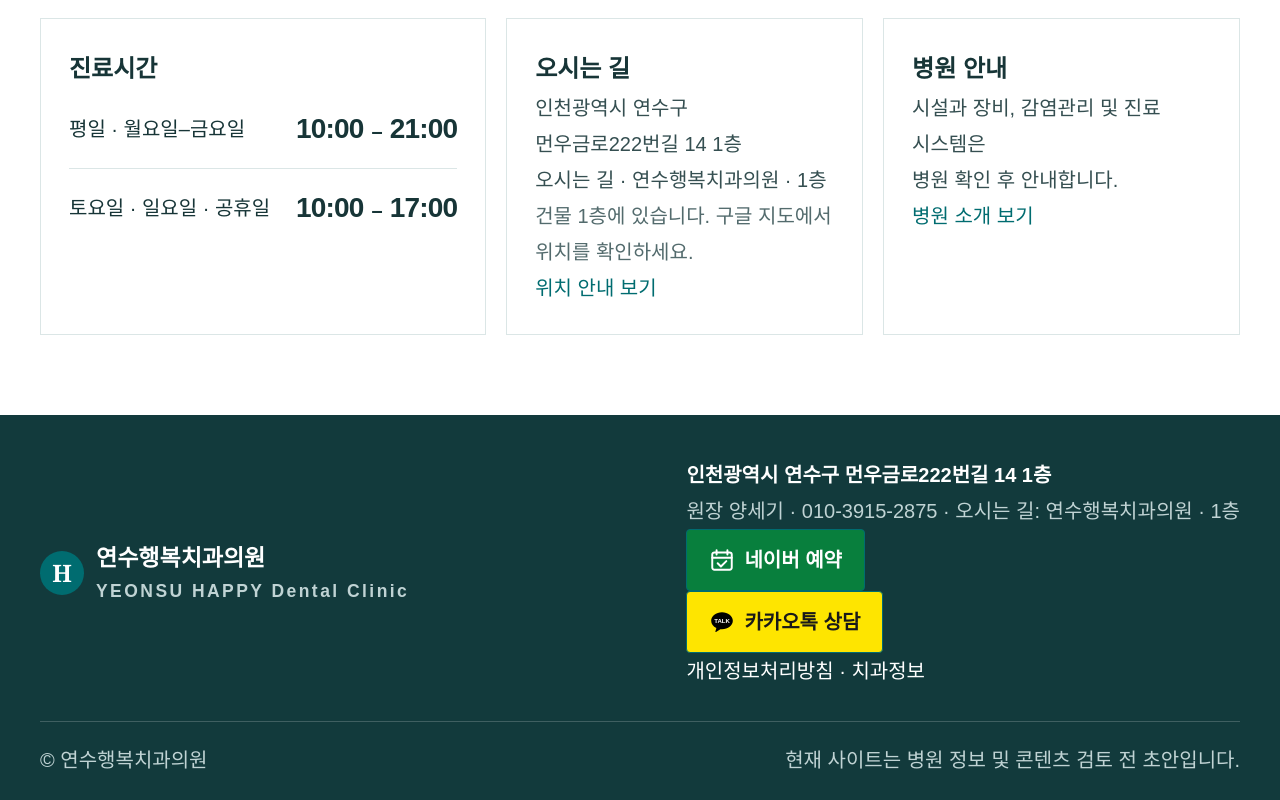
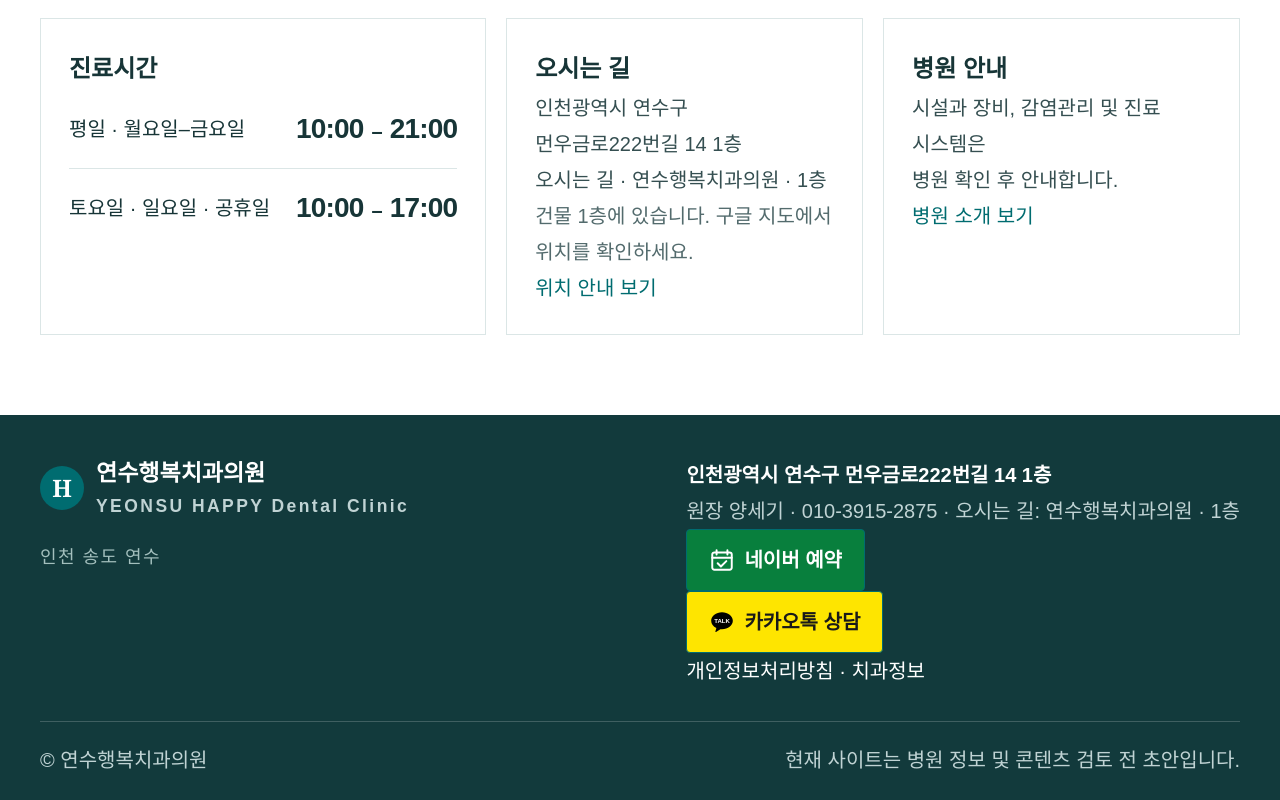
Before and after one commit to sekiyang-hub/test2875, a Next.js app: page / in a window 1280 px wide. Shown: the part 3491-4291 px from the top of the page. Built offline with nearby package versions, Linux system fonts and the light colour scheme; no server answers; the database is empty.

Commit message:
Add visible regional label beneath footer brand

```diff
--- a/src/components/clinic-ui.tsx
+++ b/src/components/clinic-ui.tsx
@@ -39,8 +39,8 @@ export function ContactActions() { return <div className="actions"><Link classNa
 export function Photo({kind='hero'}:{kind?:'hero'|'doctor'}) { return <div className={`photo photo-${kind}`} style={kind === 'doctor' ? { aspectRatio: '3 / 4', height: 'auto' } : undefined}><Image style={{ objectFit: 'cover', objectPosition: 'center top' }} src={clinic.photos[kind]} alt={kind==='hero'?'병원 실제 사진 등록 예정':'양세기 원장'} fill sizes={kind==='hero'?'(max-width: 760px) 100vw, 50vw':'(max-width: 760px) 100vw, 35vw'} priority={kind==='hero'}/></div>; }
 export function Footer() {
   const guide = useGuide();
-  if (guide) return <><footer className="footer" lang={guide.text.lang}><div className="container footer-grid"><Brand/><div><strong>{guide.text.address}</strong><p>{guide.text.doctor}</p><a href={`tel:${clinic.phone}`}>{clinic.phone}</a><p><NaverBooking label={bookingLabels[guide.code]}/></p><p><KakaoContact label={kakaoLabels[guide.code]}/></p><p><Link href="/">{guide.text.home}</Link></p></div></div><div className="container footer-bottom">© {clinic.name}</div></footer><nav className="mobile-actions" lang={guide.text.lang} aria-label={menuLabels[guide.code]}><a href={`tel:${clinic.phone}`}>{guide.text.call}</a><NaverBooking label={bookingLabels[guide.code]}/><KakaoContact label={kakaoLabels[guide.code]}/><a href={clinic.googleDirectionsURL}>{guide.text.directions}</a></nav></>;
-  return <><footer className="footer"><div className="container footer-grid"><Brand/><div><strong>{addressText}</strong><p>원장 {clinic.doctorName} · <a href={`tel:${clinic.phone.replace(/[^\d+]/g,'')}`}>{clinic.phone}</a> · 오시는 길: {clinic.directionsLabel}</p><p><NaverBooking/></p><p><KakaoContact/></p><Link href="/privacy">개인정보처리방침</Link> · <Link href="/information">치과정보</Link></div></div><div className="container footer-bottom">© {clinic.name}<span>현재 사이트는 병원 정보 및 콘텐츠 검토 전 초안입니다.</span></div></footer><nav className="mobile-actions" aria-label="빠른 이용">{clinic.phone?<a href={`tel:${clinic.phone}`}>전화하기</a>:<span aria-disabled="true">전화 준비 중</span>}<NaverBooking/><KakaoContact/><a href={clinic.googleDirectionsURL}>오시는 길</a></nav></>;
+  if (guide) return <><footer className="footer" lang={guide.text.lang}><div className="container footer-grid"><div><Brand/><p lang="ko" style={{color:"#a3bfbd",fontSize:"18px",letterSpacing:".08em",margin:"22px 0 32px"}}>인천 송도 연수</p></div><div><strong>{guide.text.address}</strong><p>{guide.text.doctor}</p><a href={`tel:${clinic.phone}`}>{clinic.phone}</a><p><NaverBooking label={bookingLabels[guide.code]}/></p><p><KakaoContact label={kakaoLabels[guide.code]}/></p><p><Link href="/">{guide.text.home}</Link></p></div></div><div className="container footer-bottom">© {clinic.name}</div></footer><nav className="mobile-actions" lang={guide.text.lang} aria-label={menuLabels[guide.code]}><a href={`tel:${clinic.phone}`}>{guide.text.call}</a><NaverBooking label={bookingLabels[guide.code]}/><KakaoContact label={kakaoLabels[guide.code]}/><a href={clinic.googleDirectionsURL}>{guide.text.directions}</a></nav></>;
+  return <><footer className="footer"><div className="container footer-grid"><div><Brand/><p lang="ko" style={{color:"#a3bfbd",fontSize:"18px",letterSpacing:".08em",margin:"22px 0 32px"}}>인천 송도 연수</p></div><div><strong>{addressText}</strong><p>원장 {clinic.doctorName} · <a href={`tel:${clinic.phone.replace(/[^\d+]/g,'')}`}>{clinic.phone}</a> · 오시는 길: {clinic.directionsLabel}</p><p><NaverBooking/></p><p><KakaoContact/></p><Link href="/privacy">개인정보처리방침</Link> · <Link href="/information">치과정보</Link></div></div><div className="container footer-bottom">© {clinic.name}<span>현재 사이트는 병원 정보 및 콘텐츠 검토 전 초안입니다.</span></div></footer><nav className="mobile-actions" aria-label="빠른 이용">{clinic.phone?<a href={`tel:${clinic.phone}`}>전화하기</a>:<span aria-disabled="true">전화 준비 중</span>}<NaverBooking/><KakaoContact/><a href={clinic.googleDirectionsURL}>오시는 길</a></nav></>;
 }
 export function Breadcrumb({title, parent}:{title:string,parent?:{name:string,url:string}}) { return <nav className="breadcrumb" aria-label="현재 위치"><Link href="/">홈</Link><span>/</span>{parent&&<><Link href={parent.url}>{parent.name}</Link><span>/</span></>}<span aria-current="page">{title}</span></nav>; }
 export function PageIntro({eyebrow,title,description}:{eyebrow:string,title:string,description:string}) {return <div className="page-intro"><span className="eyebrow">{eyebrow}</span><h1>{title}</h1><p>{description}</p></div>;}
```
